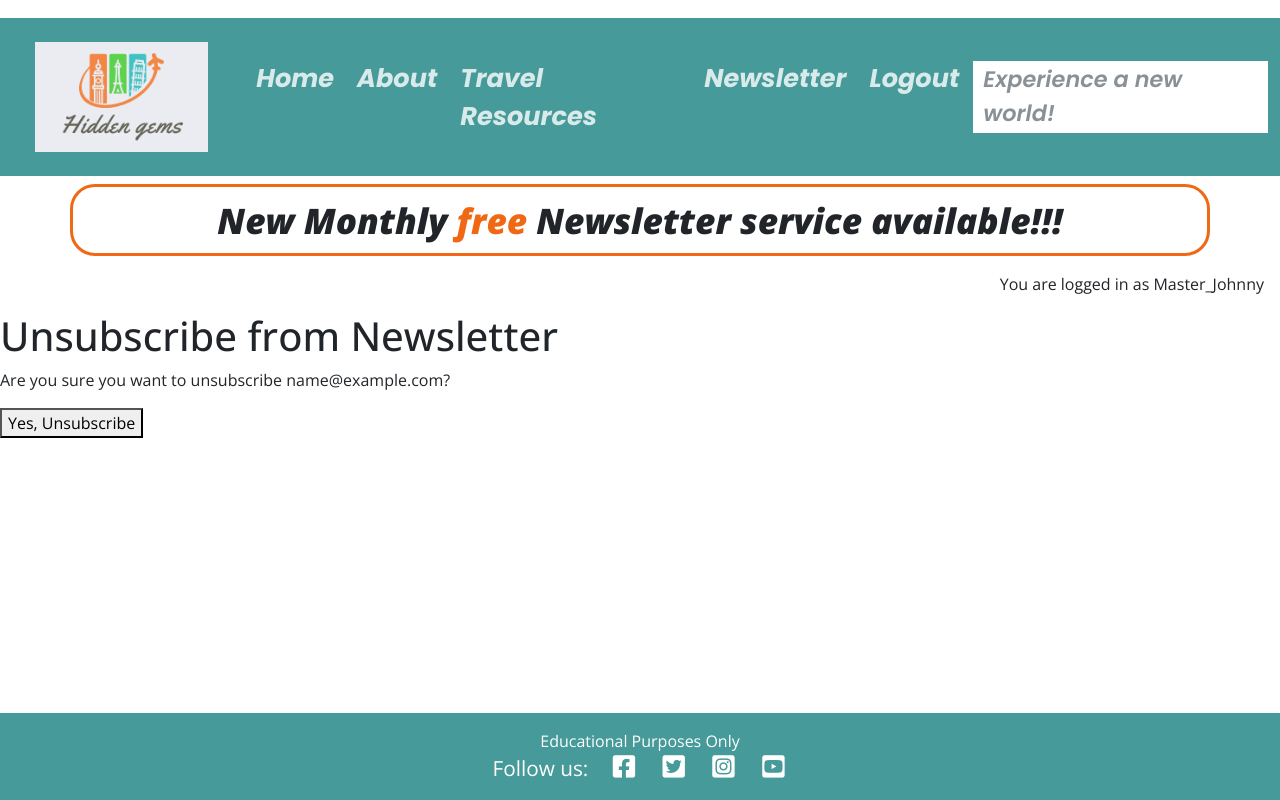
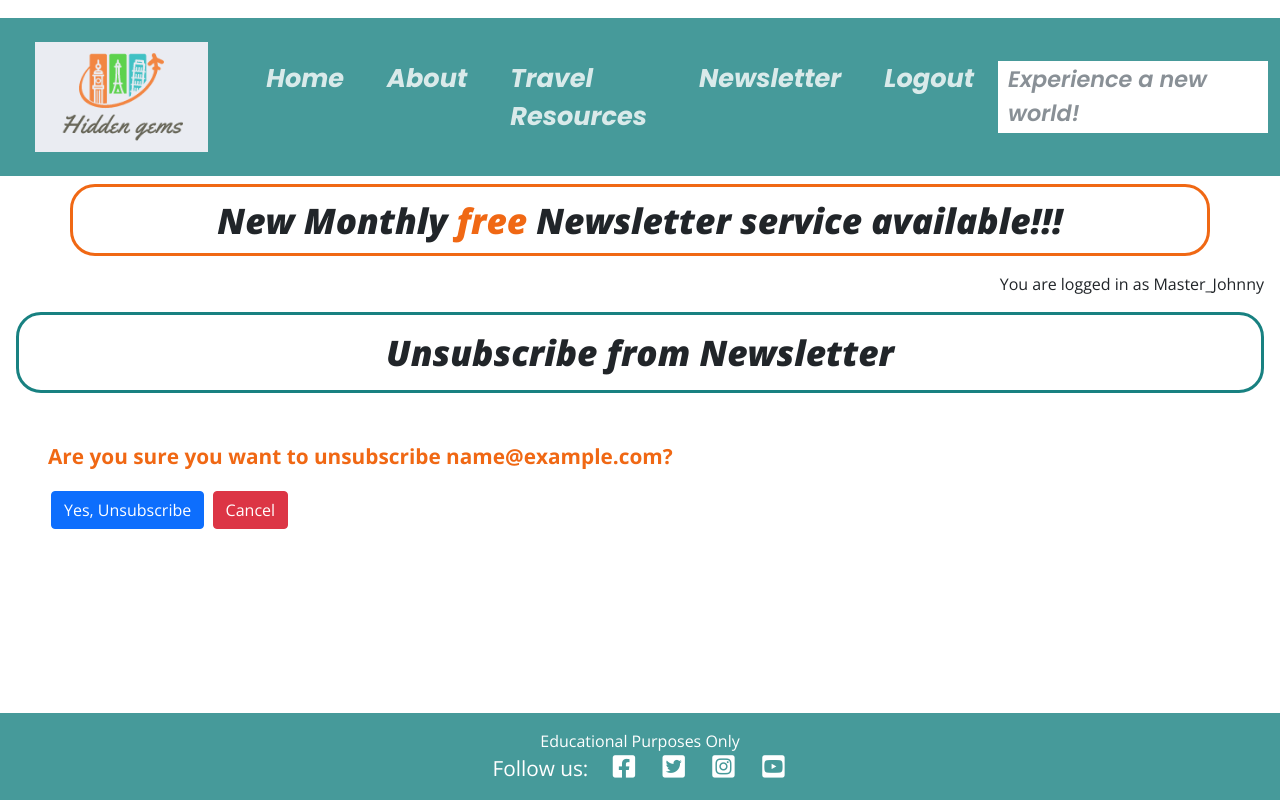
Before and after one commit to JonathanDussot/hidden-gem-blog, a Django app: page /subscribe_to_newsletter/1/delete/ in a window 1280 px wide. Run offline with Django 5.2, Linux system fonts and the light colour scheme; a user stored in the database is signed in; data comes from the database, SQL or seed files in the repository; tables that the repository leaves empty hold one stand-in row (values such as "Sample post").

Commit message:
Style all newsletter htmls to have a common theme and layout.

```diff
--- a/newsletter/templates/newsletter/newsletter_confirm_delete.html
+++ b/newsletter/templates/newsletter/newsletter_confirm_delete.html
@@ -1,10 +1,14 @@
 {% extends "base.html" %}
 {% block content %}
-  <h1>Unsubscribe from Newsletter</h1>
-  <p>Are you sure you want to unsubscribe {{ object.email }}?</p>
-  <form method="post">
-    {% csrf_token %}
-    <button type="submit">Yes, Unsubscribe</button>
-    <a href="{% url 'newsletter_list' %}">Cancel</a>
-  </form>
+  <div class="m-3 newsletter-content title">
+    <h1 class="newsletter-phrase">Unsubscribe from Newsletter</h1>
+  </div>
+  <div class="m-5 email-list">
+    <p class="orange"><strong>Are you sure you want to unsubscribe {{ object.email }}?</strong></p>
+    <form method="post">
+      {% csrf_token %}
+      <button class="btn btn-primary" type="submit">Yes, Unsubscribe</button>
+      <a class="btn btn-danger" href="{% url 'newsletter_list' %}">Cancel</a>
+    </form>
+  </div>
 {% endblock %}
--- a/newsletter/templates/newsletter/newsletter_form.html
+++ b/newsletter/templates/newsletter/newsletter_form.html
@@ -7,7 +7,7 @@
       <form method="post">
       {% csrf_token %}
       {{ form.as_p }}
-        <button class="btn btn-primary sub-prompt" type="submit">{% if object.pk %}Update{% else %}Subscribe{% endif %}</button>
+        <button class="btn btn-primary" type="submit">{% if object.pk %}Update{% else %}Subscribe{% endif %}</button>
       </form>
     </div>
 {% endblock %}
--- a/static/css/style.css
+++ b/static/css/style.css
@@ -322,6 +322,7 @@
     border-color: #0d6efd;
     text-decoration: none;
     color: #fff;
+    margin: 3px;
 }
 
 a {
@@ -342,3 +343,10 @@
     width: 30%;
     border-radius: 10px;
 }
+
+li {
+    display: list-item;
+    text-align: -webkit-match-parent;
+    unicode-bidi: isolate;
+    padding: 10px;
+}
```
Also changed, not shown: newsletter/templates/newsletter/newsletter_list.html (+4 -5 lines), blog/templates/blog/post-detail.html (renamed from blog/templates/blog/post_detail.html).
